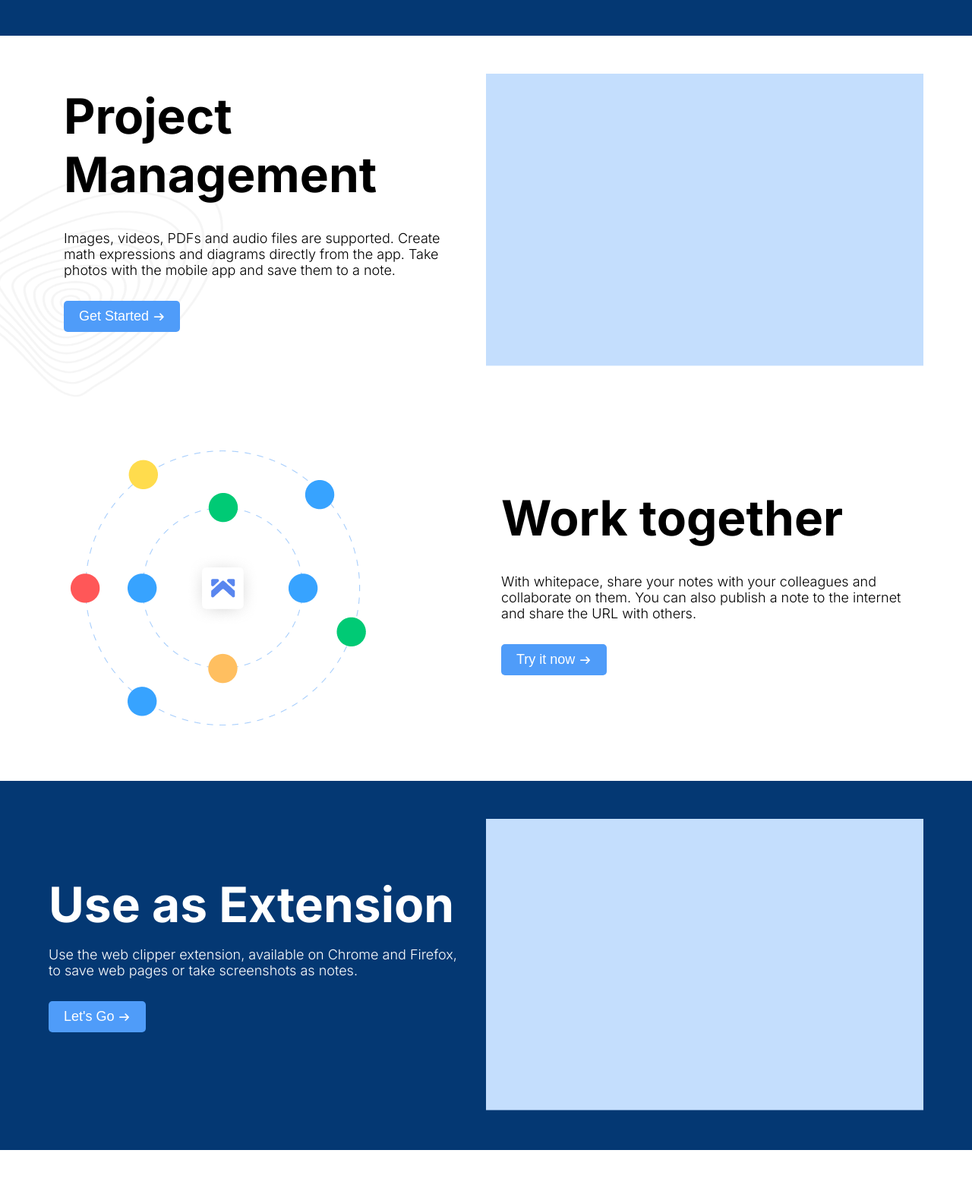
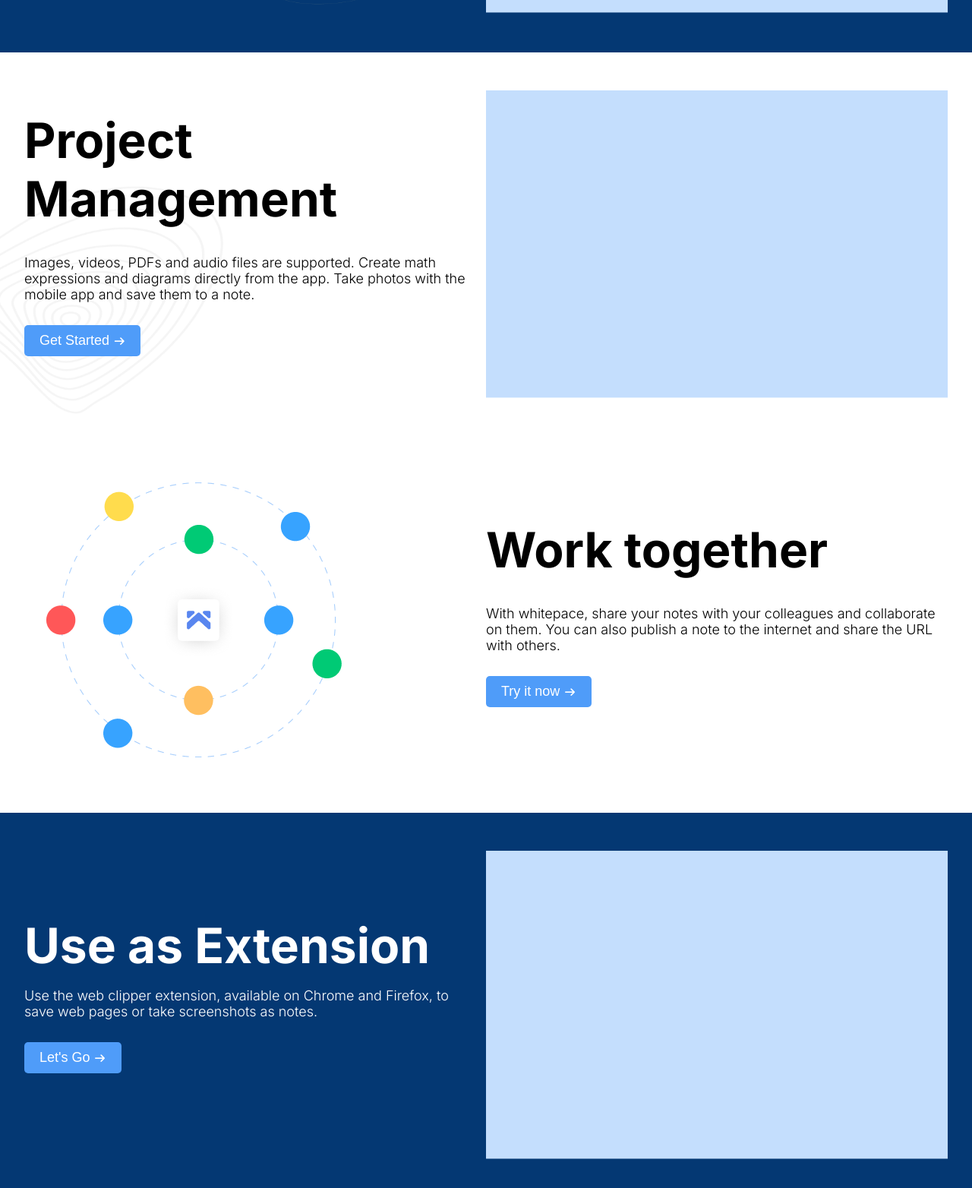
Before and after one commit to huyhoang-123/Landing-Page, a website: page screen/index.html in a window 1280 px wide. Shown: the part 520-2084 px from the top of the page at 76% size. Before the commit the page ends 2034 px from the top, so only its background shows below. Drawn offline with Linux system fonts and the light colour scheme.

Commit message:
fix bugs

```diff
--- a/assets/sass/style.scss
+++ b/assets/sass/style.scss
@@ -11,7 +11,7 @@
   font-weight: 400;
   font-style: normal;
   font-size: 62.5%;
-  @media (320px < width <= 768px) {
+  @media (max-width <= 768px) {
     font-size: 56.25%;
     *::after {
       display: none !important;
@@ -36,26 +36,21 @@
   margin-bottom: 3rem;
 }
 .container {
-  max-width: 90%;
-  margin: 0 auto;
+  margin: 0 3.2rem;
   position: relative;
   @media (1152px <= width < 1440px) {
     position: unset;
   }
   @media (768px < width <= 1152px) {
-    max-width: 905;
-    margin: 0 auto;
     position: relative;
     overflow: hidden;
   }
-  @media (320px < width <= 768px) {
-    max-width: 96%;
+  @media (max-width <= 768px) {
     padding: 0;
     margin: 0 2rem;
   }
   @media (max-width: 320px) {
-    margin: 0 2rem;
-    padding: 0;
+    margin: 0 1.6rem;
     overflow: hidden;
   }
 }
@@ -86,7 +81,7 @@
   font-size: 6.4rem;
   font-weight: 700;
   margin-bottom: 1rem;
-  @media (320px < width <= 768px) {
+  @media (max-width<= 768px) {
     font-size: 4rem;
   }
   @media (max-width: 320px) {
@@ -150,7 +145,6 @@
       top: 2.5rem;
     }
     @media (max-width: 320px) {
-      position: absolute;
       top: 2rem;
     }
   }
@@ -204,9 +198,13 @@
 }
 .feature {
     background: url("/assets/images/Work-management.png") no-repeat top/contain;
-    &__content {
-        padding: 0 2rem;
+&__content {
+  &--top{
+    @media (768px <= width < 1152px) {
+      padding-right: 2rem;
     }
+  }
+}
     &__title-highlight::after {
         content: "";
         display: block;
--- a/screen/index.html
+++ b/screen/index.html
@@ -82,10 +82,10 @@
       <section class="feature">
         <div class="container">
           <div class="flex-grid-item">
-            <div class="feature__content layout">
-              <h2 class="primary__title">
+            <div class="feature__content--top layout">
+              <h2 class="primary__title feature__title-highlight">
                 Project <br />
-                <span class="feature__title-highlight">Management</span>
+                Management
               </h2>
               <p class="description">
                 Images, videos, PDFs and audio files are supported. Create math
@@ -97,18 +97,18 @@
                 <i class="fa-solid fa-arrow-right" style="font-size: small"></i>
               </button>
             </div>
-            <div class="feature__image layout">
-              <img src="/assets/images/Image-container.png" alt="" />
+            <div class="layout">
+              <img src="/assets/images/Image-container.png" alt="feature-img" />
             </div>
           </div>
 
           <div class="flex-grid-item">
-            <div class="feature__image layout">
-              <img src="/assets/images/Screenshot 2025-07-28 091633.png" alt="" />
+            <div class="layout">
+              <img src="/assets/images/Screenshot 2025-07-28 091633.png" alt="feature-img" />
             </div>
             <div class="feature__content layout">
-              <h2 class="primary__title">
-                Work <span class="feature__title-highlight">together</span>
+              <h2 class="primary__title feature__title-highlight">
+                Work together
               </h2>
               <p class="description">
                 With whitepace, share your notes with your colleagues and
@@ -126,8 +126,8 @@
         <section class="extension">
         <div class="flex-grid-item container">
           <div class="extension__content layout">
-            <h2 class="primary__title">
-              Use as <span class="extension__title-highlight">Extension</span>
+            <h2 class="primary__title extension__title-highlight">
+              Use as Extension
             </h2>
             <p class="description">
               Use the web clipper extension, available on Chrome and Firefox, to
@@ -138,7 +138,7 @@
               <i class="fa-solid fa-arrow-right" style="font-size: small"></i>
             </button>
           </div>
-          <div class="extension__image layout">
+          <div class=" layout">
             <img
               src="/assets/images/Image-container.png"
               alt="Extension Image"
```
Also changed, not shown: assets/sass/style.css, script/script.js (added), 1 other file.
